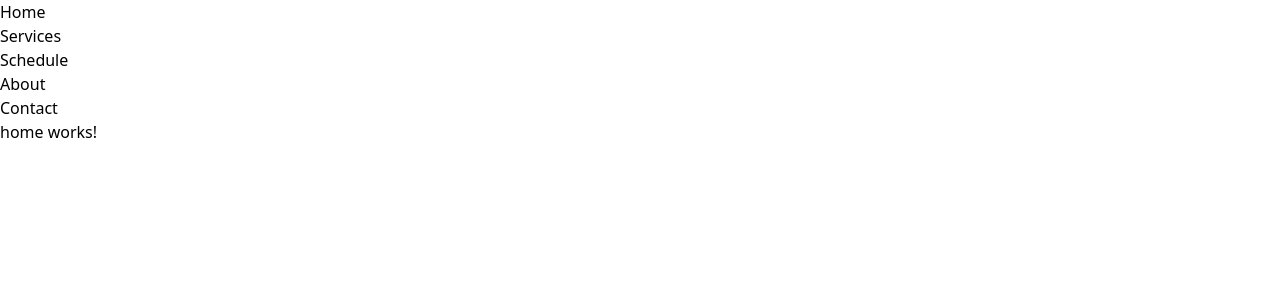
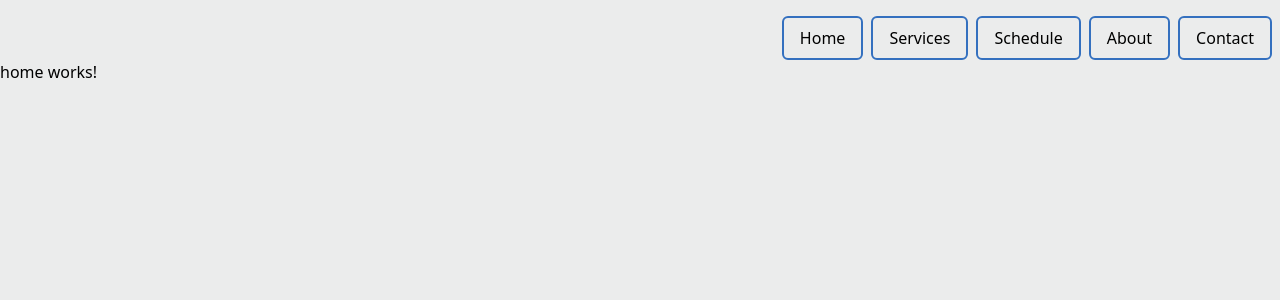
Before and after one commit to belugasanity/blue, an Angular app: page / in a window 1280 px wide. Shown: the top 300 px of the page. Built offline with nearby package versions, Linux system fonts and the light colour scheme.

Commit message:
style the navigation

```diff
--- a/src/app/shared/navigation/navigation.component.html
+++ b/src/app/shared/navigation/navigation.component.html
@@ -1,9 +1,7 @@
-<nav>
-  <ul>
-    <li routerLink="">Home</li>
-    <li routerLink="/services">Services</li>
-    <li routerLink="/schedule">Schedule</li>
-    <li routerLink="/about">About</li>
-    <li routerLink="/contact">Contact</li>
-  </ul>
+<nav class="flex w-full flex-row justify-end">
+  <button routerLink="">Home</button>
+  <button routerLink="/services">Services</button>
+  <button routerLink="/schedule">Schedule</button>
+  <button routerLink="/about">About</button>
+  <button routerLink="/contact">Contact</button>
 </nav>
--- a/src/app/shared/navigation/navigation.component.scss
+++ b/src/app/shared/navigation/navigation.component.scss
@@ -0,0 +1,3 @@
+button {
+  @apply capitalize mr-2 px-4 py-2 rounded-md border-2 border-solid border-chill-500 mt-4 hover:bg-chill-500 hover:text-white;
+}
--- a/src/index.html
+++ b/src/index.html
@@ -7,7 +7,7 @@
   <meta name="viewport" content="width=device-width, initial-scale=1">
   <link rel="icon" type="image/x-icon" href="favicon.ico">
 </head>
-<body>
+<body class="bg-mute-100">
   <app-root></app-root>
 </body>
 </html>
```
